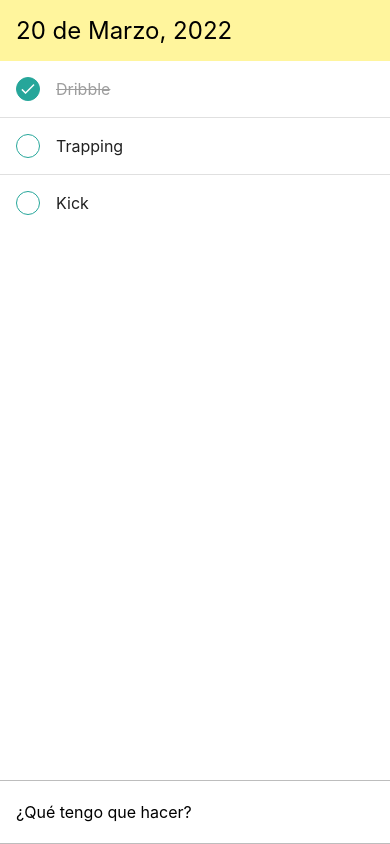
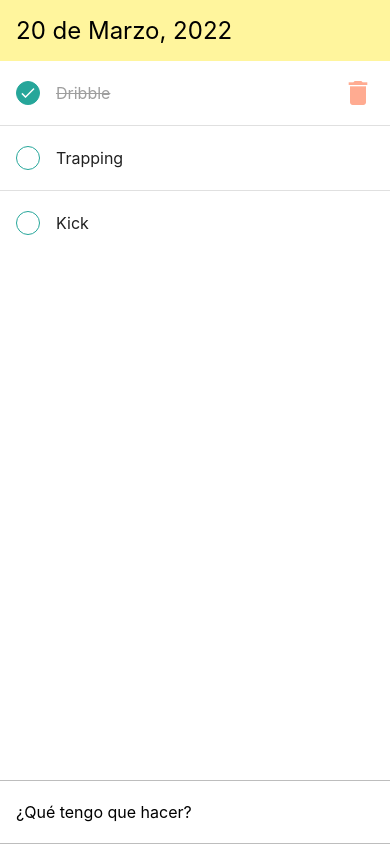
Before and after one commit to materokatti/002_TodoList-RN-, a React Native app: screen / in a window 390 px wide. Built offline with nearby package versions, Linux system fonts and the light colour scheme.

Commit message:
feature : delete ui finish

```diff
--- a/App.js
+++ b/App.js
@@ -17,7 +17,7 @@ const App = () => {
 
   const onInsert = text => {
     const nestId =
-      todos.length > 0 ? Math.max(...todos.map(todo => todo.id)) : 1;
+      todos.length > 0 ? Math.max(...todos.map(todo => todo.id)) + 1 : 1;
     const todo = {
       id: nestId,
       text,
--- a/components/TodoItem.js
+++ b/components/TodoItem.js
@@ -1,5 +1,6 @@
 import {StyleSheet, Text, View, Image, TouchableOpacity} from 'react-native';
 import React from 'react';
+import Icon from 'react-native-vector-icons/MaterialIcons';
 
 const TodoItem = ({id, text, done, onToggle}) => {
   return (
@@ -15,6 +16,11 @@ const TodoItem = ({id, text, done, onToggle}) => {
         </View>
       </TouchableOpacity>
       <Text style={[styles.text, done && styles.lineThrough]}>{text}</Text>
+      {done ? (
+        <Icon name="delete" size={32} color="#ffab91" />
+      ) : (
+        <View style={styles.removePlaceholder} />
+      )}
     </View>
   );
 };
@@ -49,4 +55,8 @@ const styles = StyleSheet.create({
     color: '#9e9e9e',
     textDecorationLine: 'line-through',
   },
+  removePlaceholder: {
+    width: 32,
+    height: 32,
+  },
 });
--- a/package.json
+++ b/package.json
@@ -12,7 +12,8 @@
   "dependencies": {
     "react": "17.0.2",
     "react-native": "0.67.3",
-    "react-native-safe-area-context": "^4.2.1"
+    "react-native-safe-area-context": "^4.2.1",
+    "react-native-vector-icons": "^9.1.0"
   },
   "devDependencies": {
     "@babel/core": "^7.12.9",
```
Also changed, not shown: 2 other files (tests, documents, lock files or other folders).
